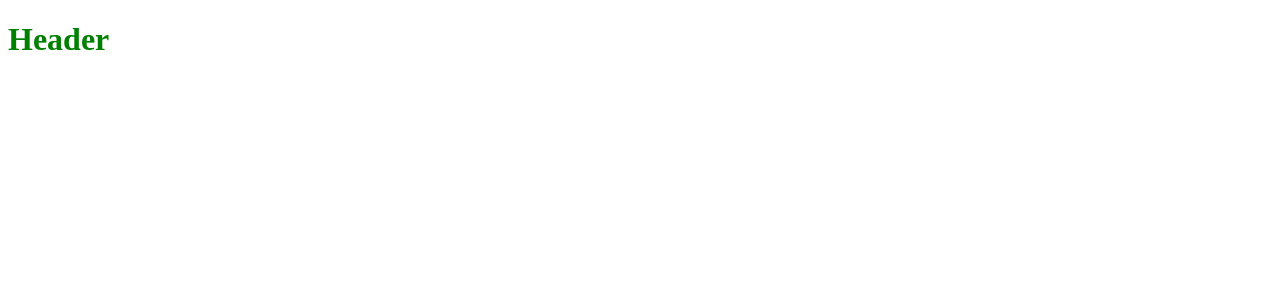
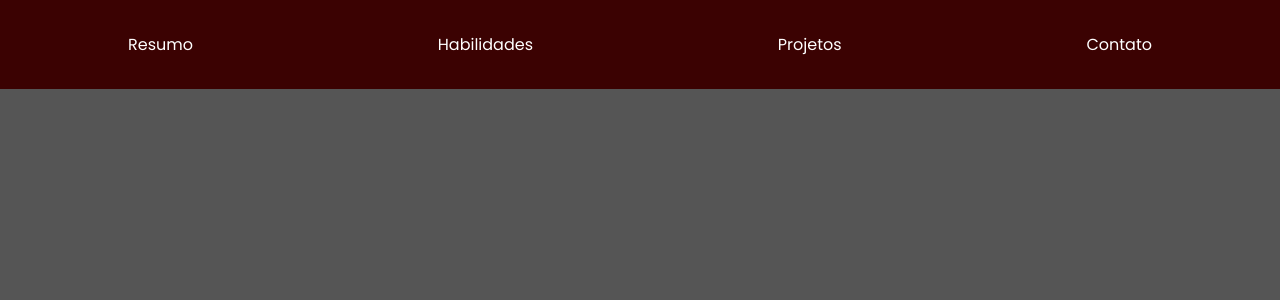
Before and after one commit to GusCabraal/portfolio-web, a React (Vite) app: page / in a window 1280 px wide. Shown: the top 300 px of the page. Built offline with nearby package versions, Linux system fonts and the light colour scheme.

Commit message:
feat: component Header

```diff
--- a/index.html
+++ b/index.html
@@ -4,6 +4,7 @@
     <meta charset="UTF-8" />
     <link rel="icon" type="image/svg+xml" href="/vite.svg" />
     <meta name="viewport" content="width=device-width, initial-scale=1.0" />
+    <link href="https://fonts.googleapis.com/css2?family=Poppins:wght@400;500;600&display=swap" rel="stylesheet">
     <title>Vite + React + TS</title>
   </head>
   <body>
--- a/src/App.tsx
+++ b/src/App.tsx
@@ -1,9 +1,12 @@
 import { Header } from './components/Header';
+import { GlobalStyle } from "./styles/global";
+
 
 export function App() {
   return (
     <>
       <Header />
+      <GlobalStyle />
     </>
   )
 };
--- a/src/components/Header/index.tsx
+++ b/src/components/Header/index.tsx
@@ -1,8 +1,21 @@
-import { Container } from './styles'
+import { Container, Content } from "./styles";
 export function Header() {
-    return (
-      <Container>
-        <h1>Header</h1>
-      </Container>
-    )
-  };
+  return (
+    <Container>
+      <Content>
+        <button>
+          <a>Resumo</a>
+        </button>
+        <button>
+          <a>Habilidades</a>
+        </button>
+        <button>
+          <a>Projetos</a>
+        </button>
+        <button>
+          <a>Contato</a>
+        </button>
+      </Content>
+    </Container>
+  );
+}
--- a/src/components/Header/styles.ts
+++ b/src/components/Header/styles.ts
@@ -1,5 +1,25 @@
 import styled from 'styled-components';
 
 export const Container = styled.header`
-    color: green;
+    background: var(--red);
 `
+export const Content = styled.div`
+    max-width: 1120px;
+    margin: 0 auto;
+    padding: 2rem 1rem;
+    display: flex;
+    align-items: center;
+    justify-content: space-between;
+
+    button {
+        font-size: 1rem;
+        color: #fff;
+        background: transparent;
+        border: 0;
+        padding: 0 2rem;
+        transition: filter 0.2s;
+        &:hover {
+            filter: brightness(0.9);
+        }
+    }
+`
--- /dev/null
+++ b/src/styles/global.ts
@@ -0,0 +1,56 @@
+import { createGlobalStyle } from "styled-components";
+
+export const GlobalStyle = createGlobalStyle`
+:root {
+    --background: #555555;
+
+    --red: #3b0202;
+    --blue: #5429cc;
+    --green: #33cc95;
+
+    --text-title: #6b769c;
+    --text-body: #0d8054;
+
+    --shape: #fff;
+  }
+
+  * {
+    margin: 0;
+    padding: 0;
+    box-sizing: border-box;
+  }
+
+  //font-size por default: 16px (Desktop)
+
+  html {
+    @media (max-width: 1080px){
+      font-size: 93.75%; // 15px
+    }
+    @media (max-width: 720px){
+      font-size: 87.5%; // 14px
+    }
+  }
+
+  body {
+    background: var(--background);
+    -webkit-font-smoothing: antialiased;
+  }
+
+  body, input, textarea, button {
+    font-family: 'Poppins', sans-serif;
+    font-weight: 400;
+  }
+
+  h1, h2, h3, h4, h5, h6, strong {
+    font-weight: 600;
+  }
+
+  button {
+    cursor: pointer;
+  }
+
+  [disabled]{
+    opacity:0.6;
+    cursor:not-allowed;
+  }
+`;
```
